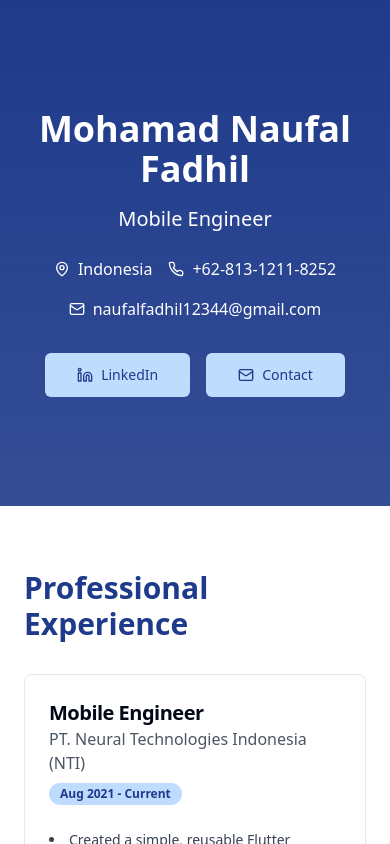
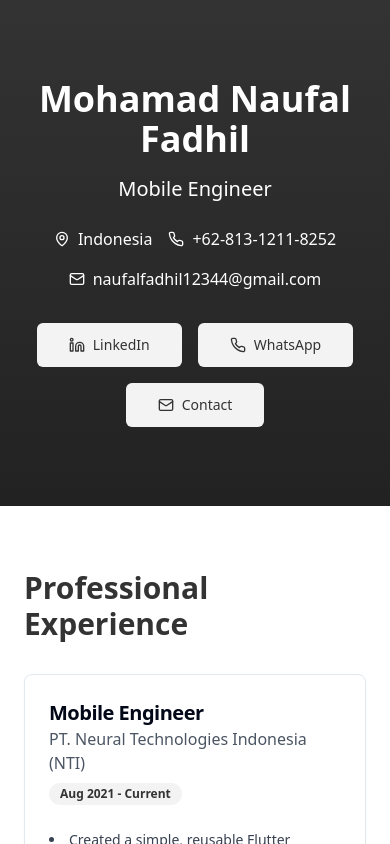
Before and after one commit to nfadhil13/portofolio, a React (Vite) app: page / in a window 390 px wide. Shown: the top 844 px of the page. Built offline with nearby package versions, Linux system fonts and the light colour scheme.

Commit message:
Update contact button for WhatsApp
Changed the phone number display to a button that redirects to the WhatsApp link `wa.me/6281312118252`. Updated the button color to a monochrome scheme.
[skip gpt_engineer]

```diff
--- a/src/components/Hero.tsx
+++ b/src/components/Hero.tsx
@@ -3,7 +3,7 @@ import { Button } from "@/components/ui/button";
 
 export const Hero = () => {
   return (
-    <section className="min-h-[60vh] flex flex-col justify-center items-center text-center p-6 bg-gradient-to-b from-primary to-primary/90 text-white animate-fadeIn">
+    <section className="min-h-[60vh] flex flex-col justify-center items-center text-center p-6 bg-gradient-to-b from-[#333333] to-[#222222] text-white animate-fadeIn">
       <h1 className="text-4xl md:text-5xl font-bold mb-4">Mohamad Naufal Fadhil</h1>
       <h2 className="text-xl md:text-2xl mb-6">Mobile Engineer</h2>
       <div className="flex flex-wrap gap-4 justify-center items-center mb-8">
@@ -20,14 +20,20 @@ export const Hero = () => {
           <span>naufalfadhil12344@gmail.com</span>
         </div>
       </div>
-      <div className="flex gap-4">
-        <Button variant="secondary" size="lg" asChild>
+      <div className="flex flex-wrap gap-4 justify-center">
+        <Button variant="secondary" size="lg" asChild className="bg-[#f3f3f3] text-[#333333] hover:bg-[#e0e0e0]">
           <a href="https://linkedin.com/in/mnaufalfadhil" target="_blank" rel="noopener noreferrer" className="flex items-center gap-2">
             <LinkedinIcon className="w-5 h-5" />
             LinkedIn
           </a>
         </Button>
-        <Button variant="secondary" size="lg" asChild>
+        <Button variant="secondary" size="lg" asChild className="bg-[#f3f3f3] text-[#333333] hover:bg-[#e0e0e0]">
+          <a href="https://wa.me/6281312118252" target="_blank" rel="noopener noreferrer" className="flex items-center gap-2">
+            <Phone className="w-5 h-5" />
+            WhatsApp
+          </a>
+        </Button>
+        <Button variant="secondary" size="lg" asChild className="bg-[#f3f3f3] text-[#333333] hover:bg-[#e0e0e0]">
           <a href="mailto:naufalfadhil12344@gmail.com" className="flex items-center gap-2">
             <Mail className="w-5 h-5" />
             Contact
--- a/tailwind.config.ts
+++ b/tailwind.config.ts
@@ -25,12 +25,12 @@ export default {
         background: "hsl(var(--background))",
         foreground: "hsl(var(--foreground))",
         primary: {
-          DEFAULT: "#1E3A8A",
+          DEFAULT: "#333333",
           foreground: "#FFFFFF",
         },
         secondary: {
-          DEFAULT: "#BFDBFE",
-          foreground: "#1E3A8A",
+          DEFAULT: "#f3f3f3",
+          foreground: "#333333",
         },
         destructive: {
           DEFAULT: "hsl(var(--destructive))",
```
